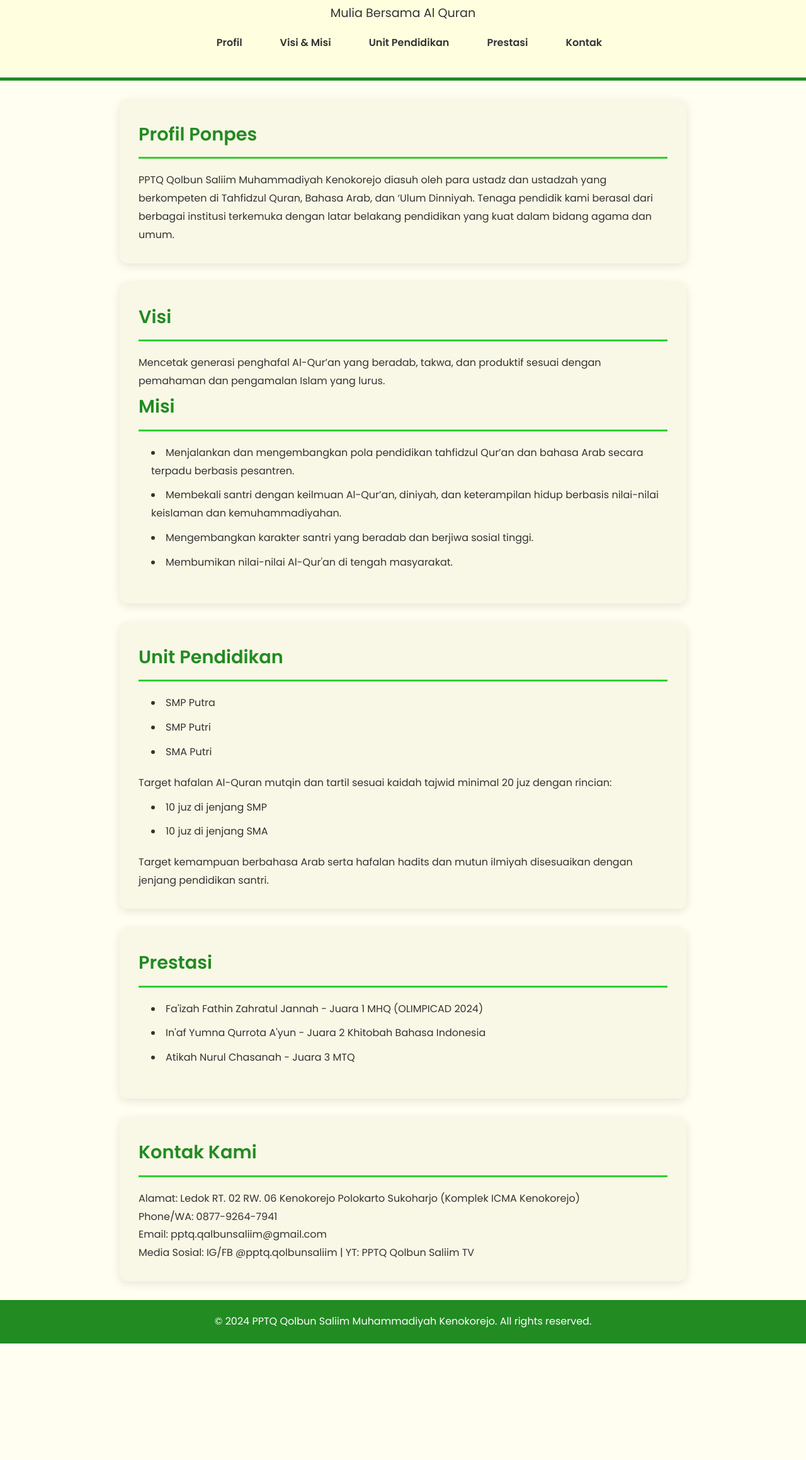
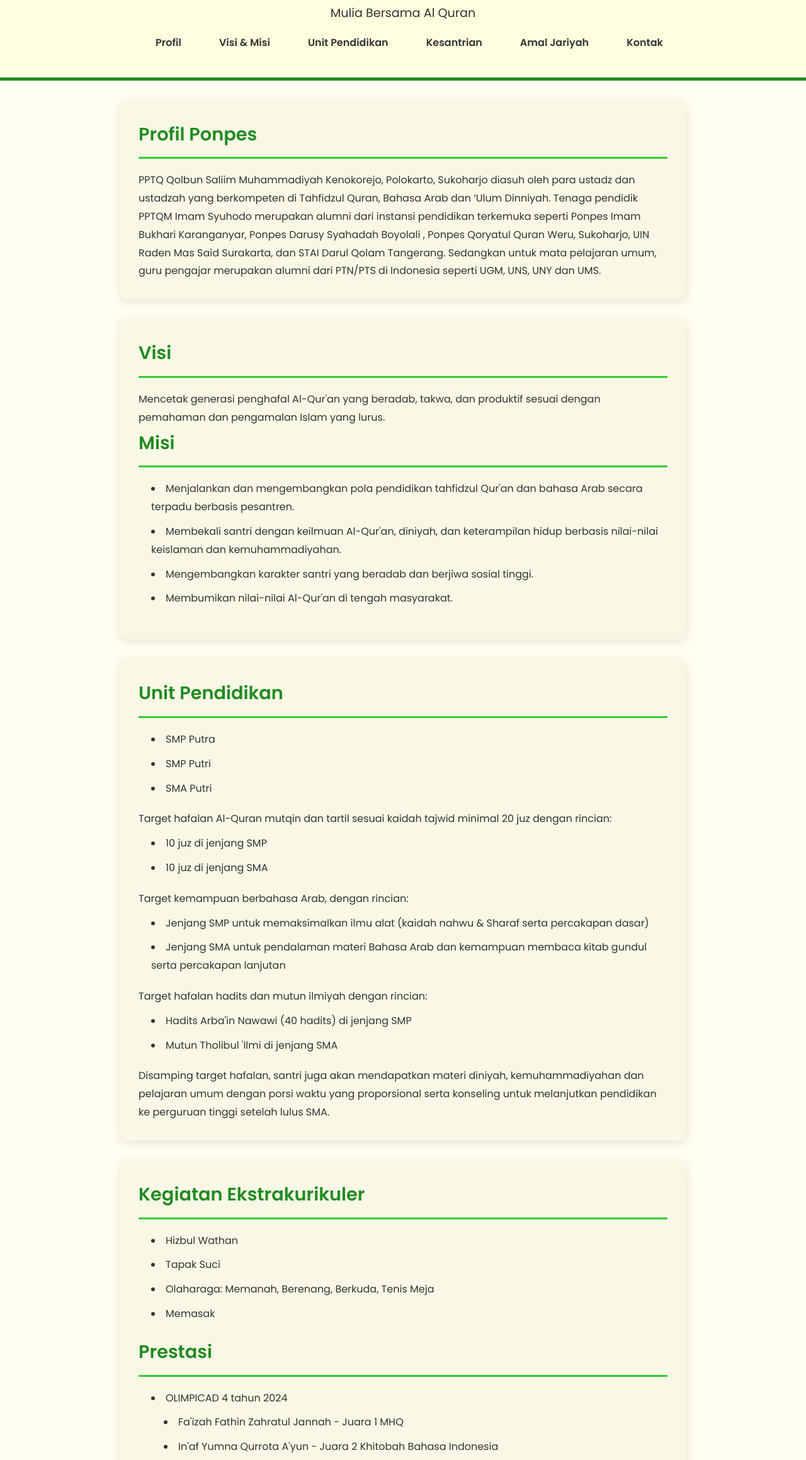
Before and after one commit to qolbunsaliim/ppqolbunsaliim.com, a plain HTML site: page public/index.html in a window 1280 px wide. Shown: the part 479-2797 px from the top of the page at 63% size. Before the commit the page ends 2612 px from the top, so only its background shows below. Drawn offline with Linux system fonts and the light colour scheme.

Commit message:
Update Konten

```diff
--- a/public/index.html
+++ b/public/index.html
@@ -23,7 +23,8 @@
                 <li><a href="#profil">Profil</a></li>
                 <li><a href="#visi-misi">Visi & Misi</a></li>
                 <li><a href="#pendidikan">Unit Pendidikan</a></li>
-                <li><a href="#prestasi">Prestasi</a></li>
+                <li><a href="#kesantrian">Kesantrian</a></li>
+                <li><a href="#jariyah">Amal Jariyah</a></li>
                 <li><a href="#kontak">Kontak</a></li>
             </ul>
         </nav>
@@ -32,18 +33,18 @@
     <!-- Profil Ponpes -->
     <section id="profil">
         <h2>Profil Ponpes</h2>
-        <p>PPTQ Qolbun Saliim Muhammadiyah Kenokorejo diasuh oleh para ustadz dan ustadzah yang berkompeten di Tahfidzul Quran, Bahasa Arab, dan ‘Ulum Dinniyah. Tenaga pendidik kami berasal dari berbagai institusi terkemuka dengan latar belakang pendidikan yang kuat dalam bidang agama dan umum.</p>
+        <p>PPTQ Qolbun Saliim Muhammadiyah Kenokorejo, Polokarto, Sukoharjo diasuh oleh para ustadz dan ustadzah yang berkompeten di Tahfidzul Quran, Bahasa Arab dan ‘Ulum Dinniyah. Tenaga pendidik PPTQM Imam Syuhodo merupakan alumni dari instansi pendidikan terkemuka seperti Ponpes Imam Bukhari Karanganyar, Ponpes Darusy Syahadah Boyolali , Ponpes Qoryatul Quran Weru, Sukoharjo, UIN Raden Mas Said Surakarta, dan STAI Darul Qolam Tangerang. Sedangkan untuk mata pelajaran umum, guru pengajar merupakan alumni dari PTN/PTS di Indonesia seperti UGM, UNS, UNY dan UMS.</p>
     </section>
 
     <!-- Visi & Misi -->
     <section id="visi-misi">
         <h2>Visi</h2>
-        <p>Mencetak generasi penghafal Al-Qur’an yang beradab, takwa, dan produktif sesuai dengan pemahaman dan pengamalan Islam yang lurus.</p>
+        <p>Mencetak generasi penghafal Al-Qur'an yang beradab, takwa, dan produktif sesuai dengan pemahaman dan pengamalan Islam yang lurus.</p>
 
         <h2>Misi</h2>
         <ul>
-            <li>Menjalankan dan mengembangkan pola pendidikan tahfidzul Qur’an dan bahasa Arab secara terpadu berbasis pesantren.</li>
-            <li>Membekali santri dengan keilmuan Al-Qur’an, diniyah, dan keterampilan hidup berbasis nilai-nilai keislaman dan kemuhammadiyahan.</li>
+            <li>Menjalankan dan mengembangkan pola pendidikan tahfidzul Qur'an dan bahasa Arab secara terpadu berbasis pesantren.</li>
+            <li>Membekali santri dengan keilmuan Al-Qur'an, diniyah, dan keterampilan hidup berbasis nilai-nilai keislaman dan kemuhammadiyahan.</li>
             <li>Mengembangkan karakter santri yang beradab dan berjiwa sosial tinggi.</li>
             <li>Membumikan nilai-nilai Al-Qur'an di tengah masyarakat.</li>
         </ul>
@@ -62,26 +63,87 @@
             <li>10 juz di jenjang SMP</li>
             <li>10 juz di jenjang SMA</li>
         </ul>
-        <p>Target kemampuan berbahasa Arab serta hafalan hadits dan mutun ilmiyah disesuaikan dengan jenjang pendidikan santri.</p>
+        <p>Target kemampuan berbahasa Arab, dengan rincian:</p>
+        <ul>
+            <li>Jenjang SMP untuk memaksimalkan ilmu alat (kaidah nahwu & Sharaf serta percakapan dasar)</li>
+            <li>Jenjang SMA untuk pendalaman materi Bahasa Arab dan kemampuan membaca kitab gundul serta percakapan lanjutan</li>
+        </ul>
+        <p>Target hafalan hadits dan mutun ilmiyah dengan rincian:</p>
+        <ul>
+            <li>Hadits Arba'in Nawawi (40 hadits) di jenjang SMP</li>
+            <li>Mutun Tholibul 'Ilmi di jenjang SMA</li>
+        </ul>
+        <p>Disamping target hafalan, santri juga akan mendapatkan materi diniyah, kemuhammadiyahan dan pelajaran umum dengan porsi waktu yang proporsional serta konseling untuk melanjutkan pendidikan ke perguruan tinggi setelah lulus SMA.</p>
     </section>
 
-    <!-- Prestasi -->
-    <section id="prestasi">
+    <!-- Kesantrian -->
+    <section id="kesantrian">
+        <h2>Kegiatan Ekstrakurikuler</h2>
+        <ul>
+            <li>Hizbul Wathan</li>
+            <li>Tapak Suci</li>
+            <li>Olaharaga: Memanah, Berenang, Berkuda, Tenis Meja</li>
+            <li>Memasak</li>
+        </ul>
+
         <h2>Prestasi</h2>
         <ul>
-            <li>Fa'izah Fathin Zahratul Jannah - Juara 1 MHQ (OLIMPICAD 2024)</li>
-            <li>In'af Yumna Qurrota A'yun - Juara 2 Khitobah Bahasa Indonesia</li>
-            <li>Atikah Nurul Chasanah - Juara 3 MTQ</li>
+            <li>
+                OLIMPICAD 4 tahun 2024
+                <ul>
+                    <li>Fa'izah Fathin Zahratul Jannah - Juara 1 MHQ</li>
+                    <li>In'af Yumna Qurrota A'yun - Juara 2 Khitobah Bahasa Indonesia</li>
+                    <li>Atikah Nurul Chasanah - Juara 3 MTQ</li>
+                </ul>
+            </li>
+            <li>
+                OLIMPICAD 3 tahun 2023
+                <ul>
+                    <li>Fa'izah Fathin Zahrotul Jannah - Juara Harapan 1 MHQ</li>
+                    <li>In'af Yumna Qurrota A'yun - Juara Harapan 3 Khitobah Bahasa Arab</li>
+                </ul>
+            </li>
+            <li>
+                SISF MTA tahun 2023
+                <ul>
+                    <li>Fa'izah Fathin Zahratul Jannah - Juara Harapan 2 MHQ</li>
+                </ul>
+            </li>
+        </ul>
+    </section>
+
+    <!-- Amal Jariyah -->
+    <section id="jariyah">
+        <h2>Amal Jariyah</h2>
+        <ul>
+            <li>Donatur Tetap Operasional Bulanan</li>
+            <li>Wakaf Pembangunan Gedung Kelas</li>
+            <li>Wakaf Pengadaan Kendaraan Operasional</li>
         </ul>
     </section>
 
     <!-- Kontak -->
     <section id="kontak">
         <h2>Kontak Kami</h2>
-        <p>Alamat: Ledok RT. 02 RW. 06 Kenokorejo Polokarto Sukoharjo (Komplek ICMA Kenokorejo)</p>
-        <p>Phone/WA: 0877-9264-7941</p>
-        <p>Email: pptq.qalbunsaliim@gmail.com</p>
-        <p>Media Sosial: IG/FB @pptq.qolbunsaliim | YT: PPTQ Qolbun Saliim TV</p>
+        <p>
+            Alamat:
+            <ul><li>Ledok RT. 02 RW. 06 Kenokorejo Polokarto Sukoharjo (Komplek ICMA Kenokorejo)</li></ul>
+        </p>
+        <p>
+            Phone/WA:
+            <ul><li><a href="https://we.me/6287792647941">0877-9264-7941</a></li></ul>
+        </p>
+        <p>
+            Email:
+            <ul><li><a href="mailto:pptq.qalbunsaliim@gmail.com">pptq.qalbunsaliim@gmail.com</a></li></ul>
+        </p>
+        <p>
+            Media Sosial:
+            <ul>
+                <li>Instagram: <a href="https://www.instagram.com/pptq.qolbunsaliim" target="_blank">@pptq.qolbunsaliim</a></li>
+                <li>YouTube: PPTQ Qolbun Saliim TV</li>
+            </ul>
+        </p>
     </section>
 
     <!-- Footer -->
```
